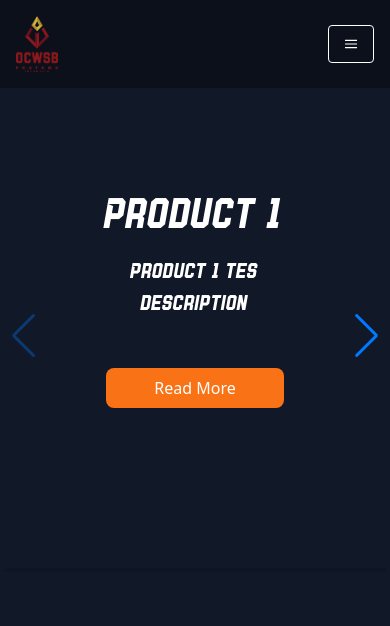
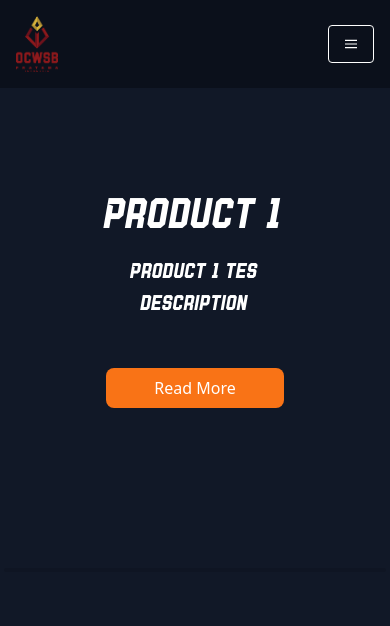
Before and after one commit to fandikaikhsan/ocwsb, a Next.js app: page / in a window 390 px wide. Shown: the top 626 px of the page. Built offline with nearby package versions, Linux system fonts and the light colour scheme.

Commit message:
chore: add effect to hide arrow in slider when on mobile

```diff
--- a/src/components/containers/BannerCardSlider.tsx
+++ b/src/components/containers/BannerCardSlider.tsx
@@ -1,4 +1,4 @@
-import React, { FC } from "react"
+import React, { FC, useState, useEffect } from "react"
 import { Navigation, Pagination, Scrollbar, A11y } from "swiper"
 import BannerCard from "../layouts/BannerCard"
 import { Swiper, SwiperSlide } from "swiper/react"
@@ -19,13 +19,20 @@ interface BannerCardSliderProps {
 }
 
 const BannerCardSlider: FC<BannerCardSliderProps> = ({ contents }) => {
+  const [isMobile, setIsMobile] = useState(false)
+
+  useEffect(() => {
+    setIsMobile(window.innerWidth < 800)
+    console.log(isMobile)
+  }, [])
+
   return (
     <Swiper
       // install Swiper modules
       modules={[Navigation, A11y]}
       spaceBetween={10}
       slidesPerView={1}
-      navigation
+      navigation={isMobile ? false : true}
       pagination={{ clickable: true }}
       scrollbar={{ draggable: true }}
       onSwiper={(swiper) => console.log(swiper)}
--- a/src/components/containers/FormSection.tsx
+++ b/src/components/containers/FormSection.tsx
@@ -42,7 +42,7 @@ const FormSection = () => {
 
   return (
     <>
-      <div className=" p-10 bg-gradient-to-b from-gray-900 to-orange-800">
+      <div className=" p-8 bg-gradient-to-b from-gray-900 to-orange-800">
         <form onSubmit={handleSubmit(onSubmit)}>
           <div className="mb-5">
             <label
--- a/src/components/containers/ProductCardSlider.tsx
+++ b/src/components/containers/ProductCardSlider.tsx
@@ -1,4 +1,4 @@
-import React, { FC } from "react"
+import React, { FC, useState, useEffect } from "react"
 import { Navigation, Pagination, Scrollbar, A11y } from "swiper"
 import ProductCard from "../layouts/ProductCard"
 import { Swiper, SwiperSlide } from "swiper/react"
@@ -17,6 +17,12 @@ interface ProductCardSliderProps {
 }
 
 const ServiceCardSlider: FC<ProductCardSliderProps> = ({ products }) => {
+  const [isMobile, setIsMobile] = useState(false)
+
+  useEffect(() => {
+    const isMobile = window.innerWidth < 800
+  }, [])
+
   return (
     <Swiper
       // install Swiper modules
--- a/src/components/containers/ServiceCardSlider.tsx
+++ b/src/components/containers/ServiceCardSlider.tsx
@@ -1,4 +1,4 @@
-import React, { useState, FC } from "react"
+import React, { useState, FC, useEffect } from "react"
 import { Navigation, Pagination, Scrollbar, A11y } from "swiper"
 import ServiceCard from "../layouts/ServiceCard"
 import { Swiper, SwiperSlide } from "swiper/react"
@@ -21,19 +21,26 @@ interface ServiceCardSliderProps {
 const ServiceCardSlider: FC<ServiceCardSliderProps> = ({ services }) => {
   const [isOpen, setIsOpen] = useState(false)
   const [serviceData, setServiceData] = useState(0)
+  const [isMobile, setIsMobile] = useState(false)
+
+  useEffect(() => {
+    setIsMobile(window.innerWidth < 800)
+    console.log(isMobile)
+  }, [])
 
   const handleServiceClick = (product: any) => {
     setServiceData(product)
     setIsOpen(true)
   }
+  console.log(isMobile)
 
   return (
     <Swiper
       // install Swiper modules
       modules={[Navigation, A11y]}
+      navigation={isMobile ? false : true}
       spaceBetween={10}
       slidesPerView={1}
-      navigation
       pagination={{ clickable: true }}
       scrollbar={{ draggable: true }}
       onSwiper={(swiper) => console.log(swiper)}
```
